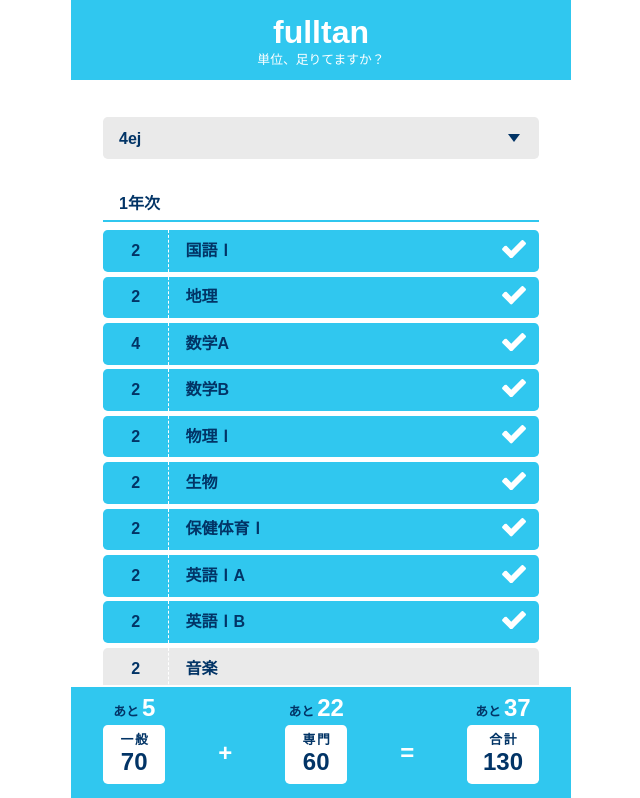
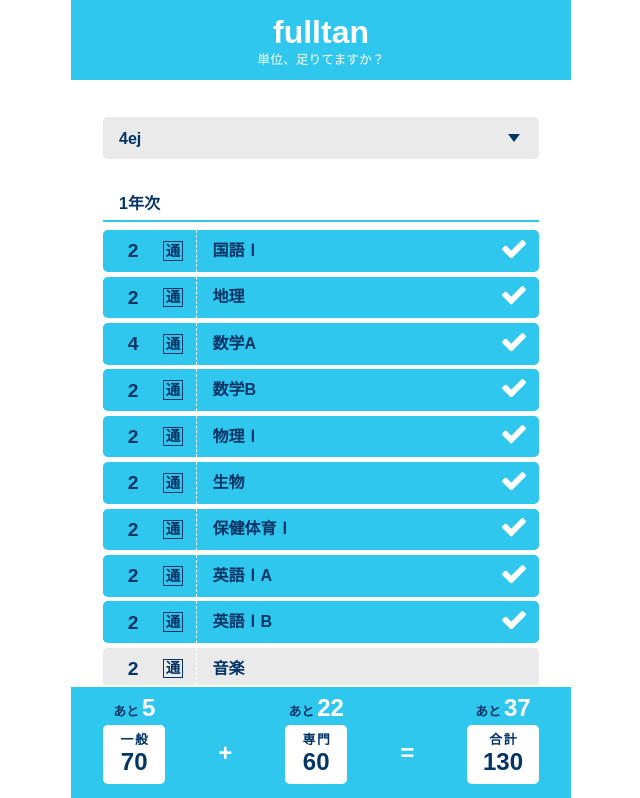
Before and after one commit to yamasy1549/fulltan, a React app: page / in a window 1280 px wide. Shown: the top 798 px of the page, without its empty margins (319-959 px from the left). Built offline with nearby package versions, Linux system fonts and the light colour scheme.

Commit message:
開講期間を追加

```diff
--- a/src/components/Curriculums.css
+++ b/src/components/Curriculums.css
@@ -35,7 +35,16 @@
 .curriculumCredit {
   display: inline-block;
   width: 15%;
+  font-size: 1.2rem;
   text-align: center;
+}
+
+.curriculumTerm {
+  display: inline-block;
+  margin-right: 0.8rem;
+  padding: 0.1rem;
+  border: 1px solid #023466;
+  font-size: 0.9rem;
 }
 
 .curriculumTitle {
--- a/src/components/Curriculums.js
+++ b/src/components/Curriculums.js
@@ -1,31 +1,28 @@
 import React from 'react'
 import styles from './Curriculums.css'
 
-class Curriculum extends React.Component {
-  constructor(props, context) {
-    super(props, context)
-  }
-
-  render() {
-    const { c, grade, toggleCredit } = this.props
+const Curriculum = ({ c, grade, toggleCredit }) => {
+  const { id, getCredit, credit, title } = c
+  const term = (c.term == 0) ? '通' : (c.term == 1) ? '前' : '後'
 
   return (
-      <li key={c.id}>
-        <label htmlFor={c.id}>
+    <li key={id}>
+      <label htmlFor={id}>
         <input
-            id={c.id}
+          id={id}
           className={styles.curriculumCheck}
           type="checkbox"
-            checked={c.getCredit}
+          checked={getCredit}
           onChange={(e) => {
-              toggleCredit(c.id, e.target.checked)
+            toggleCredit(id, e.target.checked)
           }}
         />
         <span className={styles.curriculum}>
-            <span className={styles.curriculumCredit}>{c.credit}</span>
-            <span className={styles.curriculumTitle}>{c.title}</span>
+          <span className={styles.curriculumCredit}>{credit}</span>
+          <span className={styles.curriculumTerm}>{term}</span>
+          <span className={styles.curriculumTitle}>{title}</span>
           {(() => {
-              if(c.getCredit) {
+            if(getCredit) {
               return (
                 <span className={styles.curriculumCheckmark}>
                   <svg viewBox='0 0 36.9 28.3' enableBackground='new 0 0 36.9 28.3'>
@@ -39,7 +36,6 @@ class Curriculum extends React.Component {
       </label>
     </li>
   )
-  }
 }
 
 const Curriculums = ({ curriculums, toggleCredit }) => (
```
Lines whose indentation alone changed are shown as unchanged.
